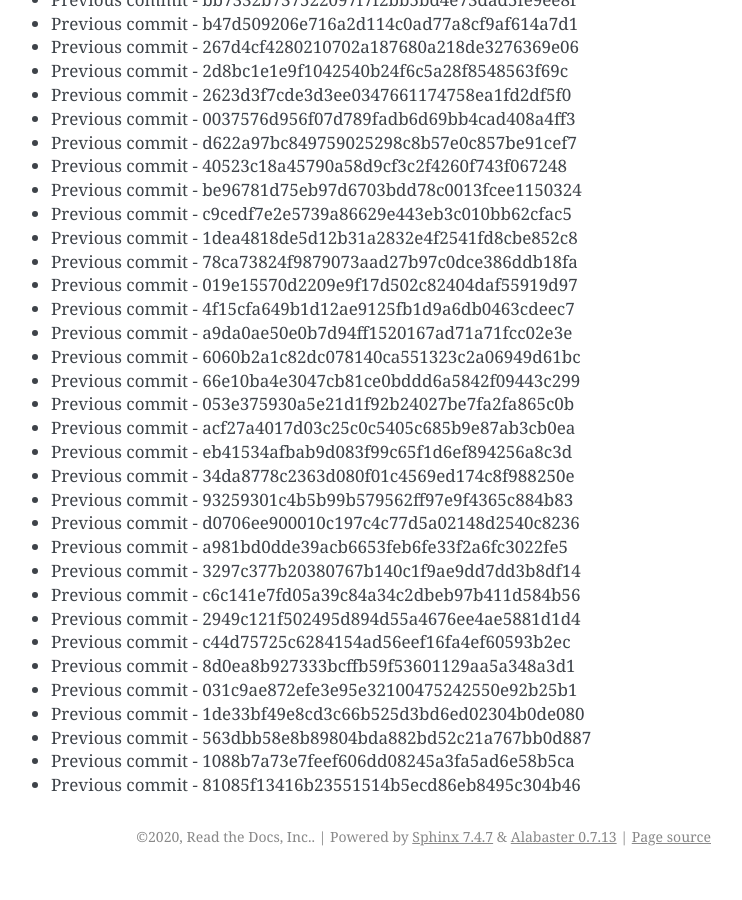
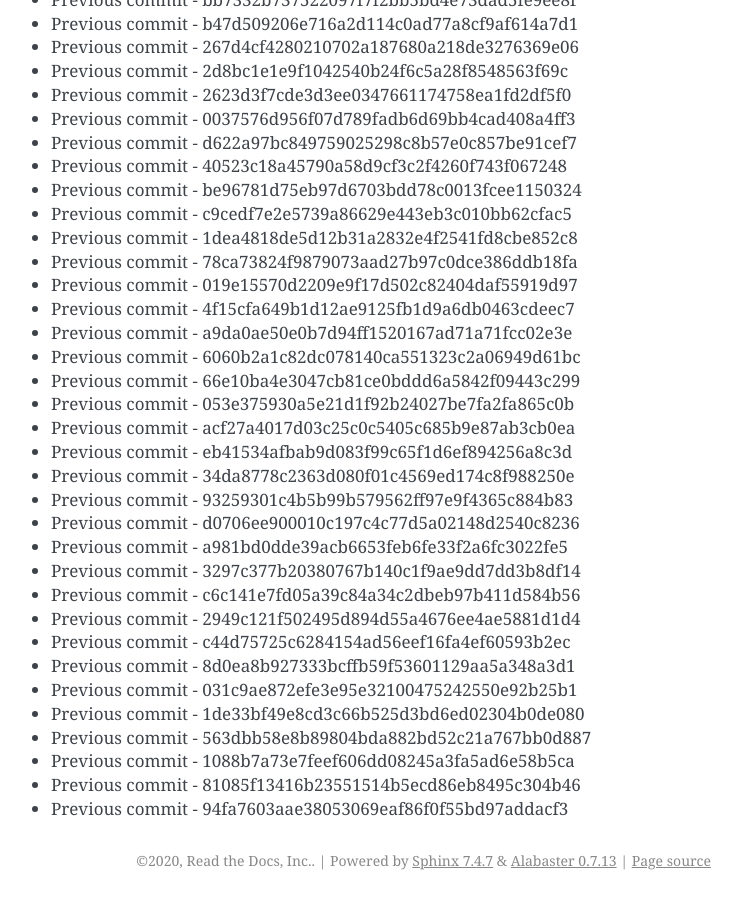
Before and after one commit to readthedocs/rtd-git-stresstest, a Sphinx documentation site: the page built from docs/updates.rst, in a window 1280 px wide and 900 px high, scrolled down 45251 px. Shown: the whole window, without its empty margins (399-1141 px from the left). Built offline with Sphinx 7.4.7, drawn with Linux system fonts in a browser that asks for light colours; before the commit the page ends 46127 px from its top, so only the background shows below that.

Commit message:
Generating commit from previous: 94fa7603aae38053069eaf86f0f55bd97addacf3

```diff
--- a/docs/updates.rst
+++ b/docs/updates.rst
@@ -1933,3 +1933,4 @@ It can be tested for any performance characteristics.
 * Previous commit - 563dbb58e8b89804bda882bd52c21a767bb0d887
 * Previous commit - 1088b7a73e7feef606dd08245a3fa5ad6e58b5ca
 * Previous commit - 81085f13416b23551514b5ecd86eb8495c304b46
+* Previous commit - 94fa7603aae38053069eaf86f0f55bd97addacf3
```
